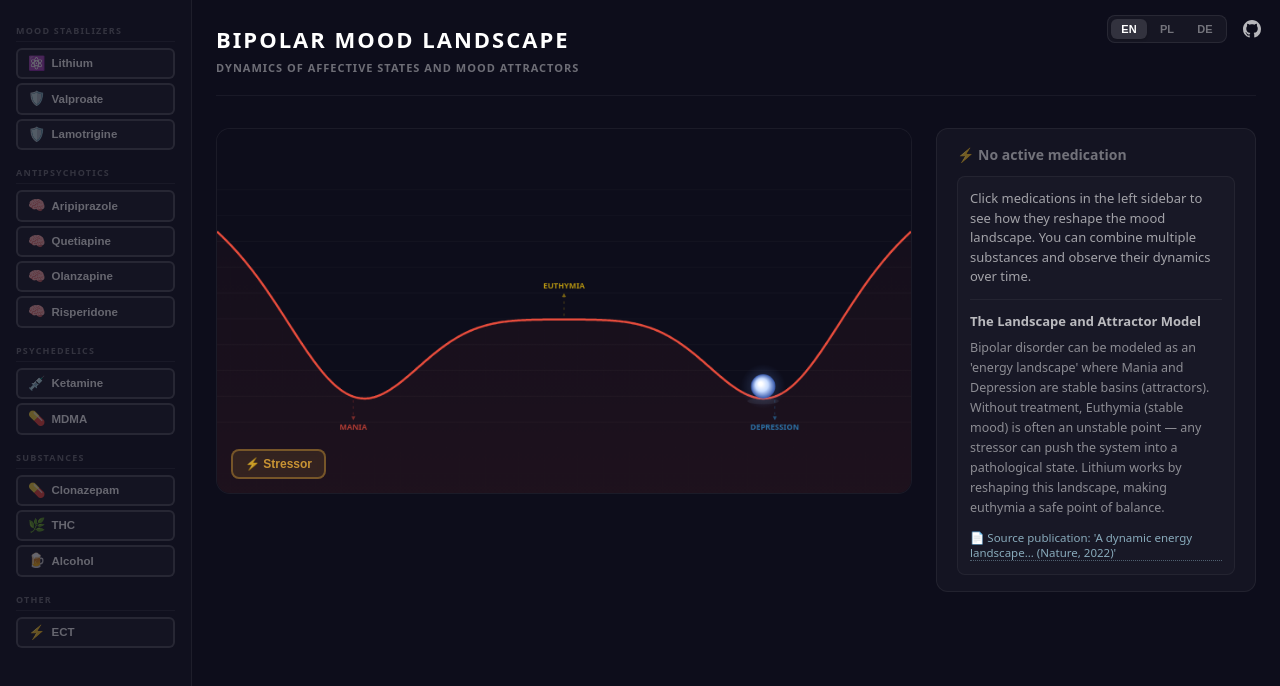
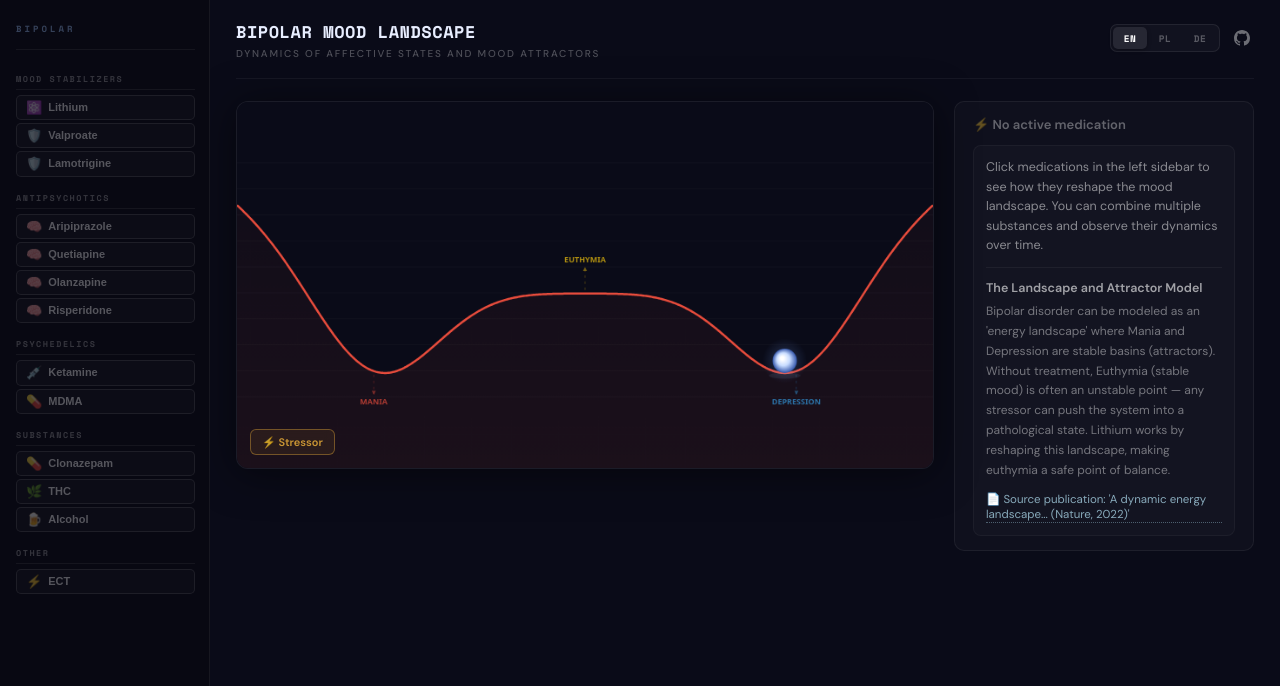
Before and after one commit to hypothermia15/bipolar, a React (Vite) app: page / in a window 1280 px wide. Shown: the top 686 px of the page. Built offline with nearby package versions, Linux system fonts and the light colour scheme.

Commit message:
ui improvements

```diff
--- a/src/App.jsx
+++ b/src/App.jsx
@@ -1,4 +1,4 @@
-import React, { useState } from "react";
+import React from "react";
 import { useTranslation } from "react-i18next";
 import { useSimulation } from "./hooks/useSimulation";
 import SimulationCanvas from "./components/SimulationCanvas";
@@ -11,114 +11,213 @@ export default function App() {
 
   return (
     <div className="app-container" style={{
-      background: "#0d0d1b", minHeight: "100vh", display: "flex",
-      fontFamily: "system-ui, -apple-system, sans-serif", color: "#dde",
+      background: "#0a0b18", minHeight: "100vh", display: "flex",
+      fontFamily: "'DM Sans', system-ui, -apple-system, sans-serif", color: "#ccd6f0",
       overflowX: "hidden", width: "100vw", position: "relative"
     }}>
       <style>{`
+        @import url('https://fonts.googleapis.com/css2?family=Space+Mono:wght@400;700&family=DM+Sans:opsz,wght@9..40,300;9..40,400;9..40,500;9..40,600;9..40,700&display=swap');
+
         * { box-sizing: border-box; }
-        .app-container { flex-direction: row; gap: 0; }
+
+        .app-container { flex-direction: row; }
+
         .sidebar {
-          flex: 0 0 15%;
-          min-width: 180px;
-          max-width: 240px;
+          flex: 0 0 210px;
           border-right: 1px solid rgba(255,255,255,0.06);
-          padding: 24px 16px;
-          background: rgba(255,255,255,0.01);
+          padding: 22px 14px 22px 16px;
+          background: rgba(0,0,0,0.25);
           overflow-y: auto;
           max-height: 100vh;
+          scrollbar-width: thin;
+          scrollbar-color: rgba(255,255,255,0.08) transparent;
         }
+
+        .sidebar-wordmark {
+          font-family: 'Space Mono', monospace;
+          font-size: 9px;
+          font-weight: 700;
+          letter-spacing: 3px;
+          text-transform: uppercase;
+          color: rgba(160,200,255,0.3);
+          margin-bottom: 22px;
+          padding-bottom: 14px;
+          border-bottom: 1px solid rgba(255,255,255,0.05);
+        }
+
         .content-area {
           flex: 1;
-          padding: 24px;
+          padding: 22px 26px;
           overflow-y: auto;
           overflow-x: hidden;
-          position: relative;
           display: flex;
           flex-direction: column;
           min-width: 0;
         }
+
+        .app-header {
+          display: flex;
+          align-items: flex-start;
+          justify-content: space-between;
+          margin-bottom: 22px;
+          padding-bottom: 18px;
+          border-bottom: 1px solid rgba(255,255,255,0.05);
+          gap: 12px;
+        }
+
+        .header-title { flex: 1; min-width: 0; }
+
+        .header-controls {
+          display: flex;
+          align-items: center;
+          gap: 10px;
+          flex-shrink: 0;
+          padding-top: 2px;
+        }
+
+        .main-title {
+          margin: 0 0 5px 0;
+          font-family: 'Space Mono', monospace;
+          font-size: 17px;
+          font-weight: 700;
+          letter-spacing: 0.5px;
+          text-transform: uppercase;
+          color: #e8eeff;
+          line-height: 1.2;
+        }
+
+        .main-subtitle {
+          margin: 0;
+          font-size: 10px;
+          font-weight: 500;
+          text-transform: uppercase;
+          letter-spacing: 1.8px;
+          color: rgba(255,255,255,0.28);
+        }
+
         .main-visuals {
           display: flex;
-          gap: 24px;
+          gap: 20px;
           align-items: flex-start;
           width: 100%;
           min-width: 0;
         }
-        .canvas-wrapper {
-          flex: 1 1 60%;
-          min-width: 0;
-        }
-        .info-wrapper {
-          flex: 0 0 320px;
-          min-width: 280px;
-        }
 
-        @media (max-width: 1200px) {
-          .main-visuals { flex-direction: column; align-items: center; }
-          .canvas-wrapper, .info-wrapper { flex: 1 1 auto; width: 100%; max-width: 800px; }
-        }
+        .canvas-wrapper { flex: 1 1 60%; min-width: 0; }
 
-        @media (max-width: 900px) {
-          .app-container { flex-direction: column; }
-          .sidebar { width: 100%; max-width: none; border-right: none; border-bottom: 1px solid rgba(255,255,255,0.06); max-height: none; }
-        }
+        .info-wrapper { flex: 0 0 300px; min-width: 260px; }
 
-        @media (max-width: 600px) {
-          h2 { font-size: 18px !important; }
-          .content-area { padding: 12px; }
-        }
+        canvas { width: 100%; height: auto !important; background: #0a0b18; display: block; border-radius: 12px; }
 
-        canvas { width: 100%; height: auto !important; background: #0d0d1b; display: block; }
-
+        /* Language picker */
         .lang-picker {
           display: flex;
-          background: rgba(255,255,255,0.04);
-          padding: 3px;
-          border-radius: 8px;
-          gap: 2px;
+          background: rgba(255,255,255,0.03);
+          padding: 2px;
+          border-radius: 7px;
+          gap: 1px;
           position: relative;
           border: 1px solid rgba(255,255,255,0.08);
         }
         .lang-item {
-          padding: 4px 10px;
-          border-radius: 6px;
+          padding: 4px 9px;
+          border-radius: 5px;
           cursor: pointer;
-          font-size: 11px;
-          font-weight: 600;
-          color: rgba(255,255,255,0.4);
-          transition: all 0.2s cubic-bezier(0.4, 0, 0.2, 1);
+          font-size: 9.5px;
+          font-weight: 700;
+          font-family: 'Space Mono', monospace;
+          letter-spacing: 0.5px;
+          color: rgba(255,255,255,0.3);
+          transition: color 0.2s;
           border: none;
           background: transparent;
           z-index: 1;
           position: relative;
-          min-width: 36px;
+          min-width: 34px;
+          text-align: center;
         }
-        .lang-item.active {
-          color: #fff;
-        }
-        .lang-item:hover:not(.active) {
-          color: rgba(255,255,255,0.8);
-          background: rgba(255,255,255,0.04);
-        }
+        .lang-item.active { color: #fff; }
+        .lang-item:hover:not(.active) { color: rgba(255,255,255,0.65); }
         .lang-slider {
           position: absolute;
-          top: 3px;
-          height: calc(100% - 6px);
-          background: rgba(255,255,255,0.12);
-          border-radius: 6px;
-          transition: all 0.25s cubic-bezier(0.4, 0, 0.2, 1);
+          top: 2px;
+          height: calc(100% - 4px);
+          background: rgba(255,255,255,0.09);
+          border-radius: 5px;
+          transition: left 0.25s cubic-bezier(0.4, 0, 0.2, 1);
           z-index: 0;
-          box-shadow: 0 1px 3px rgba(0,0,0,0.2);
+          box-shadow: 0 1px 4px rgba(0,0,0,0.3);
         }
 
-        .github-link { opacity: 0.7; transition: opacity 0.2s; display: flex; align-items: center; padding: 4px; color: #fff; }
-        .github-link:hover { opacity: 1; }
+        .github-link {
+          opacity: 0.4;
+          transition: opacity 0.2s;
+          display: flex;
+          align-items: center;
+          padding: 4px;
+          color: #fff;
+          border-radius: 4px;
+        }
+        .github-link:hover { opacity: 0.9; }
+
+        /* Scrollbar */
+        ::-webkit-scrollbar { width: 4px; height: 4px; }
+        ::-webkit-scrollbar-track { background: transparent; }
+        ::-webkit-scrollbar-thumb { background: rgba(255,255,255,0.08); border-radius: 2px; }
+
+        /* Modifier controls — mobile becomes horizontal scroll */
+        .modifier-controls { display: flex; flex-direction: column; gap: 14px; }
+        .modifier-category { display: flex; flex-direction: column; gap: 5px; }
+        .modifier-items { display: flex; flex-direction: column; gap: 3px; }
+
+        /* Tablet */
+        @media (max-width: 1200px) {
+          .main-visuals { flex-direction: column; align-items: stretch; }
+          .canvas-wrapper, .info-wrapper { flex: 1 1 auto; width: 100%; min-width: 0; }
+        }
+
+        /* Mobile — sidebar moves to top, becomes horizontal */
+        @media (max-width: 900px) {
+          .app-container { flex-direction: column; }
+          .sidebar {
+            flex: 0 0 auto;
+            width: 100%;
+            max-height: none;
+            overflow-y: visible;
+            overflow-x: auto;
+            border-right: none;
+            border-bottom: 1px solid rgba(255,255,255,0.06);
+            padding: 10px 14px;
+          }
+          .sidebar-wordmark { display: none; }
+          .modifier-controls { flex-direction: row; align-items: flex-start; gap: 10px; padding-bottom: 2px; }
+          .modifier-category { flex: 0 0 auto; min-width: 100px; }
+          .content-area { padding: 14px 16px; }
+        }
+
+        @media (max-width: 600px) {
+          .main-title { font-size: 13px; }
+          .main-subtitle { font-size: 9px; letter-spacing: 1px; }
+          .content-area { padding: 12px; }
+          .app-header { margin-bottom: 12px; padding-bottom: 12px; }
+          .info-wrapper { min-width: 0; }
+        }
       `}</style>
 
-      <div style={{ position: "absolute", top: 15, right: 15, display: "flex", alignItems: "center", gap: 12, zIndex: 100 }}>
+      <aside className="sidebar">
+        <div className="sidebar-wordmark">Bipolar</div>
+        <ModifierControls activeModifiers={activeModifiers} toggleModifier={toggleModifier} />
+      </aside>
+
+      <main className="content-area">
+        <header className="app-header">
+          <div className="header-title">
+            <h2 className="main-title">{t("title")}</h2>
+            <p className="main-subtitle">{t("subtitle")}</p>
+          </div>
+          <div className="header-controls">
             <div className="lang-picker">
-          {["en", "pl", "de"].map((l, i) => (
+              {["en", "pl", "de"].map((l) => (
                 <button
                   key={l}
                   onClick={() => i18n.changeLanguage(l)}
@@ -128,44 +227,16 @@ export default function App() {
                 </button>
               ))}
               <div className="lang-slider" style={{
-            width: 36, // approximate width
-            left: 3 + (["en", "pl", "de"].indexOf(i18n.language) * 38) // 36 + 2 gap
+                width: 34,
+                left: 2 + (["en", "pl", "de"].indexOf(i18n.language) * 36)
               }} />
             </div>
-
             <a href="https://github.com/ciessielski/bipolar" target="_blank" rel="noopener noreferrer" className="github-link">
-          <svg height="18" aria-hidden="true" viewBox="0 0 16 16" version="1.1" width="18" style={{ fill: "currentColor" }}>
+              <svg height="16" aria-hidden="true" viewBox="0 0 16 16" width="16" style={{ fill: "currentColor" }}>
                 <path d="M8 0c4.42 0 8 3.58 8 8a8.013 8.013 0 0 1-5.45 7.59c-.4.08-.55-.17-.55-.38 0-.27.01-1.13.01-2.2 0-.75-.25-1.23-.54-1.48 1.78-.2 3.65-.88 3.65-3.95 0-.88-.31-1.59-.82-2.15.08-.2.36-1.02-.08-2.12 0 0-.67-.22-2.2.82-.64-.18-1.32-.27-2-.27-.68 0-1.36.09-2 .27-1.53-1.03-2.2-.82-2.2-.82-.44 1.1-.16 1.92-.08 2.12-.51.56-.82 1.28-.82 2.15 0 3.06 1.86 3.75 3.64 3.95-.23.2-.44.55-.51 1.07-.46.21-1.61.55-2.33-.66-.15-.24-.6-.83-1.23-.82-.67.01-.27.38.01.53.34.19.73.9.82 1.13.16.45.68 1.31 2.69.94 0 .67.01 1.3.01 1.49 0 .21-.15.45-.55.38A7.995 7.995 0 0 1 0 8c0-4.42 3.58-8 8-8Z"></path>
               </svg>
             </a>
           </div>
-
-      <aside className="sidebar">
-        <ModifierControls activeModifiers={activeModifiers} toggleModifier={toggleModifier} />
-      </aside>
-
-      <main className="content-area">
-        <header style={{ marginBottom: 32, textAlign: "left", borderBottom: "1px solid rgba(255,255,255,0.05)", paddingBottom: 20 }}>
-          <h2 style={{
-            margin: "0 0 6px 0",
-            fontSize: 22,
-            fontWeight: 900,
-            letterSpacing: "2px",
-            textTransform: "uppercase",
-            color: "#fff"
-          }}>
-            {t("title")}
-          </h2>
-          <p style={{
-            color: "rgba(255,255,255,0.4)",
-            margin: 0,
-            fontSize: 11,
-            fontWeight: 600,
-            textTransform: "uppercase",
-            letterSpacing: "1px"
-          }}>
-            {t("subtitle")}
-          </p>
         </header>
 
         <div className="main-visuals">
--- a/src/components/InfoPanel.jsx
+++ b/src/components/InfoPanel.jsx
@@ -11,27 +11,28 @@ export default function InfoPanel({ activeModifiers }) {
 
   return (
     <div className="description-panel" style={{
-      width: "100%", padding: "16px 20px",
-      background: "rgba(255,255,255,0.03)", borderRadius: 12, border: "1px solid rgba(255,255,255,0.06)",
+      width: "100%", padding: "14px 18px",
+      background: "rgba(255,255,255,0.025)", borderRadius: 10,
+      border: "1px solid rgba(255,255,255,0.06)",
       maxHeight: 600, overflowY: "auto",
     }}>
       {activeDescs.length === 0 ? (
         <div style={{ display: "flex", flexDirection: "column", gap: 12 }}>
-          <p style={{ color: "rgba(255,255,255,0.4)", fontSize: 14, margin: 0, fontWeight: 700 }}>
+          <p style={{ color: "rgba(255,255,255,0.35)", fontSize: 13, margin: 0, fontWeight: 600 }}>
             {t("ui.noActive")}
           </p>
           <div style={{
             padding: 12, borderRadius: 8, background: "rgba(255,255,255,0.02)",
-            border: "1px solid rgba(255,255,255,0.05)"
+            border: "1px solid rgba(255,255,255,0.04)"
           }}>
-            <p style={{ color: "rgba(255,255,255,0.6)", fontSize: 13, margin: "0 0 12px 0", lineHeight: 1.5 }}>
+            <p style={{ color: "rgba(255,255,255,0.5)", fontSize: 12.5, margin: "0 0 12px 0", lineHeight: 1.55 }}>
               {t("ui.instructions")}
             </p>
             <hr style={{ border: "none", borderTop: "1px solid rgba(255,255,255,0.05)", margin: "12px 0" }} />
-            <p style={{ color: "rgba(255,255,255,0.7)", fontSize: 13, margin: "0 0 8px 0", fontWeight: 700 }}>
+            <p style={{ color: "rgba(255,255,255,0.6)", fontSize: 12.5, margin: "0 0 6px 0", fontWeight: 600 }}>
               {t("ui.attractorTheory.title")}
             </p>
-            <p style={{ color: "rgba(255,255,255,0.5)", fontSize: 12.5, margin: 0, lineHeight: 1.6 }}>
+            <p style={{ color: "rgba(255,255,255,0.42)", fontSize: 12, margin: 0, lineHeight: 1.65 }}>
               {t("ui.attractorTheory.description")}
             </p>
             <a
@@ -51,7 +52,7 @@ export default function InfoPanel({ activeModifiers }) {
           </div>
         </div>
       ) : (
-        <div style={{ display: "flex", flexDirection: "column", gap: 10 }}>
+        <div style={{ display: "flex", flexDirection: "column", gap: 12 }}>
           {activeDescs.map(([key, state]) => {
             const d = MODIFIERS[key];
             const pct = Math.round(state.conc * 100);
@@ -63,25 +64,25 @@ export default function InfoPanel({ activeModifiers }) {
             const detail = t(`modifiers.${key}.detail`, { defaultValue: "" });
 
             return (
-              <div key={key} style={{ borderLeft: `3px solid ${d.color}55`, paddingLeft: 12, display: "flex", flexDirection: "column", gap: 5 }}>
-                <div style={{ display: "flex", alignItems: "baseline", gap: 8 }}>
-                  <span style={{ color: d.color, fontWeight: 700, fontSize: 15 }}>{d.icon} {t(`modifiers.${key}.label`)}</span>
-                  <span style={{ color: "rgba(255,255,255,0.3)", fontSize: 12 }}>{pct}%{phaseLabel}</span>
+              <div key={key} style={{ borderLeft: `2px solid ${d.color}60`, paddingLeft: 12, display: "flex", flexDirection: "column", gap: 5 }}>
+                <div style={{ display: "flex", alignItems: "baseline", gap: 8, flexWrap: "wrap" }}>
+                  <span style={{ color: d.color, fontWeight: 700, fontSize: 14 }}>{d.icon} {t(`modifiers.${key}.label`)}</span>
+                  <span style={{ color: "rgba(255,255,255,0.25)", fontSize: 11, fontFamily: "'Space Mono', monospace" }}>{pct}%{phaseLabel}</span>
                 </div>
-                <p style={{ color: "rgba(255,255,255,0.65)", fontSize: 13.5, margin: 0, lineHeight: 1.6 }}>{t(`modifiers.${key}.desc`)}</p>
+                <p style={{ color: "rgba(255,255,255,0.6)", fontSize: 13, margin: 0, lineHeight: 1.6 }}>{t(`modifiers.${key}.desc`)}</p>
 
                 {detail && (
-                  <p style={{ color: "rgba(255,255,255,0.45)", fontSize: 12.5, margin: 0, lineHeight: 1.6 }}>
+                  <p style={{ color: "rgba(255,255,255,0.4)", fontSize: 12, margin: 0, lineHeight: 1.65 }}>
                     {detail}
                   </p>
                 )}
 
                 {Array.isArray(sections) && sections.map((sec, si) => (
                   <div key={si} style={{ marginTop: 4 }}>
-                    <p style={{ color: d.color, opacity: 0.75, fontSize: 12, margin: "0 0 4px 0", fontWeight: 700, textTransform: "uppercase", letterSpacing: 0.5 }}>{sec.heading}</p>
+                    <p style={{ color: d.color, opacity: 0.7, fontSize: 10.5, margin: "0 0 4px 0", fontWeight: 700, textTransform: "uppercase", letterSpacing: 1 }}>{sec.heading}</p>
                     {sec.items.map((item, ii) => (
-                      <p key={ii} style={{ color: "rgba(255,255,255,0.45)", fontSize: 12.5, margin: "2px 0", lineHeight: 1.55, paddingLeft: 12 }}>
-                        <span style={{ color: d.color, opacity: 0.5, marginRight: 5 }}>&#8227;</span>{item}
+                      <p key={ii} style={{ color: "rgba(255,255,255,0.42)", fontSize: 12, margin: "2px 0", lineHeight: 1.6, paddingLeft: 10 }}>
+                        <span style={{ color: d.color, opacity: 0.45, marginRight: 5 }}>&#8227;</span>{item}
                       </p>
                     ))}
                   </div>
--- a/src/components/ModifierControls.jsx
+++ b/src/components/ModifierControls.jsx
@@ -16,27 +16,28 @@ export default function ModifierControls({ activeModifiers, toggleModifier }) {
   })).filter(s => s.keys.length > 0);
 
   const pillStyle = (active, color) => ({
-    padding: "6px 10px", borderRadius: 6, cursor: "pointer",
-    fontWeight: 600, fontSize: 11.5, transition: "all 0.25s", lineHeight: 1.1,
-    border: `2px solid ${active ? color : "rgba(255,255,255,0.08)"}`,
-    background: active ? `${color}22` : "rgba(255,255,255,0.02)",
-    color: active ? color : "rgba(255,255,255,0.35)",
+    padding: "5px 9px", borderRadius: 5, cursor: "pointer",
+    fontWeight: 600, fontSize: 11, transition: "background 0.2s, border-color 0.2s, color 0.2s", lineHeight: 1.2,
+    border: `1px solid ${active ? color + "99" : "rgba(255,255,255,0.07)"}`,
+    background: active ? `${color}1a` : "rgba(255,255,255,0.02)",
+    color: active ? color : "rgba(255,255,255,0.3)",
     display: "flex", alignItems: "center", gap: 6,
-    width: "100%", textAlign: "left"
+    width: "100%", textAlign: "left", boxShadow: active ? `0 0 12px ${color}18` : "none"
   });
 
   return (
-    <div style={{ display: "flex", flexDirection: "column", gap: 16 }}>
+    <div className="modifier-controls">
       {sections.map((sec) => (
-        <div key={sec.title} style={{ display: "flex", flexDirection: "column", gap: 6 }}>
+        <div key={sec.title} className="modifier-category">
           <span style={{
-            color: "rgba(255,255,255,0.15)", fontSize: 9, fontWeight: 800,
-            textTransform: "uppercase", letterSpacing: 1.2, borderBottom: "1px solid rgba(255,255,255,0.04)",
-            paddingBottom: 4
+            color: "rgba(255,255,255,0.18)", fontSize: 8.5, fontWeight: 700,
+            textTransform: "uppercase", letterSpacing: 1.5,
+            borderBottom: "1px solid rgba(255,255,255,0.05)",
+            paddingBottom: 4, display: "block", fontFamily: "'Space Mono', monospace"
           }}>
             {sec.title}
           </span>
-          <div style={{ display: "flex", flexDirection: "column", gap: 4 }}>
+          <div className="modifier-items">
             {sec.keys.map(k => {
               const d = MODIFIERS[k];
               const isOn = activeModifiers[k]?.on;
@@ -44,13 +45,13 @@ export default function ModifierControls({ activeModifiers, toggleModifier }) {
               return (
                 <div key={k} style={{ display: "flex", flexDirection: "column", gap: 2 }}>
                   <button className="pill-button" onClick={() => toggleModifier(k)} style={pillStyle(isOn, d.color)}>
-                    <span style={{ fontSize: 14 }}>{d.icon}</span>
+                    <span style={{ fontSize: 13, lineHeight: 1 }}>{d.icon}</span>
                     <span style={{ flex: 1 }}>{t(`modifiers.${k}.label`)}</span>
-                    {conc > 0.01 && <span style={{ fontSize: 9, opacity: 0.6 }}>{Math.round(conc * 100)}%</span>}
+                    {conc > 0.01 && <span style={{ fontSize: 8.5, opacity: 0.55, fontFamily: "'Space Mono', monospace" }}>{Math.round(conc * 100)}%</span>}
                   </button>
                   {conc > 0.005 && (
-                    <div style={{ height: 2, background: "rgba(255,255,255,0.04)", borderRadius: 1, overflow: "hidden", margin: "0 2px" }}>
-                      <div style={{ width: `${conc * 100}%`, height: "100%", background: d.color, transition: "width 0.1s linear" }} />
+                    <div style={{ height: 1.5, background: "rgba(255,255,255,0.04)", borderRadius: 1, overflow: "hidden", margin: "0 2px" }}>
+                      <div style={{ width: `${conc * 100}%`, height: "100%", background: d.color, transition: "width 0.1s linear", opacity: 0.7 }} />
                     </div>
                   )}
                 </div>
--- a/src/components/SimulationCanvas.jsx
+++ b/src/components/SimulationCanvas.jsx
@@ -60,7 +60,7 @@ export default function SimulationCanvas({ sim, loop, disturb }) {
     const ctx = canvas.getContext("2d");
 
     ctx.clearRect(0, 0, W, H);
-    ctx.fillStyle = "#0d0d1b";
+    ctx.fillStyle = "#0a0b18";
     ctx.fillRect(0, 0, W, H);
 
     // Grid
@@ -331,17 +331,18 @@ export default function SimulationCanvas({ sim, loop, disturb }) {
   return (
     <div className="canvas-container" style={{ position: "relative", flexShrink: 1, minWidth: 0 }}>
       <canvas ref={canvasRef} width={W} height={H}
-        style={{ borderRadius: 14, border: "1px solid rgba(255,255,255,0.06)", cursor: "grab", touchAction: "none", display: "block" }}
+        style={{ borderRadius: 12, border: "1px solid rgba(255,255,255,0.07)", cursor: "grab", touchAction: "none", display: "block", boxShadow: "0 4px 40px rgba(0,0,0,0.5)" }}
         onMouseDown={onDown} onMouseMove={onMove} onMouseUp={onUp} onMouseLeave={onUp}
         onTouchStart={onDown} onTouchMove={onMove} onTouchEnd={onUp}
       />
       <button
         onClick={(e) => { e.stopPropagation(); disturb(); }}
         style={{
-          position: "absolute", bottom: 15, left: 15, zIndex: 10,
-          padding: "6px 12px", borderRadius: 8, cursor: "pointer", fontWeight: 600, fontSize: 12,
-          border: "2px solid #ffbe3c55", color: "#ffbe3cbb", background: "rgba(255,190,60,0.1)",
-          backdropFilter: "blur(4px)", transition: "all 0.2s"
+          position: "absolute", bottom: 14, left: 14, zIndex: 10,
+          padding: "5px 11px", borderRadius: 6, cursor: "pointer", fontWeight: 600, fontSize: 11,
+          border: "1px solid rgba(255,190,60,0.35)", color: "rgba(255,190,60,0.75)",
+          background: "rgba(255,190,60,0.07)", backdropFilter: "blur(6px)",
+          transition: "all 0.2s", fontFamily: "'DM Sans', system-ui, sans-serif"
         }}
       >
         {t("ui.stressor")}
```
Lines whose indentation alone changed are shown as unchanged.
